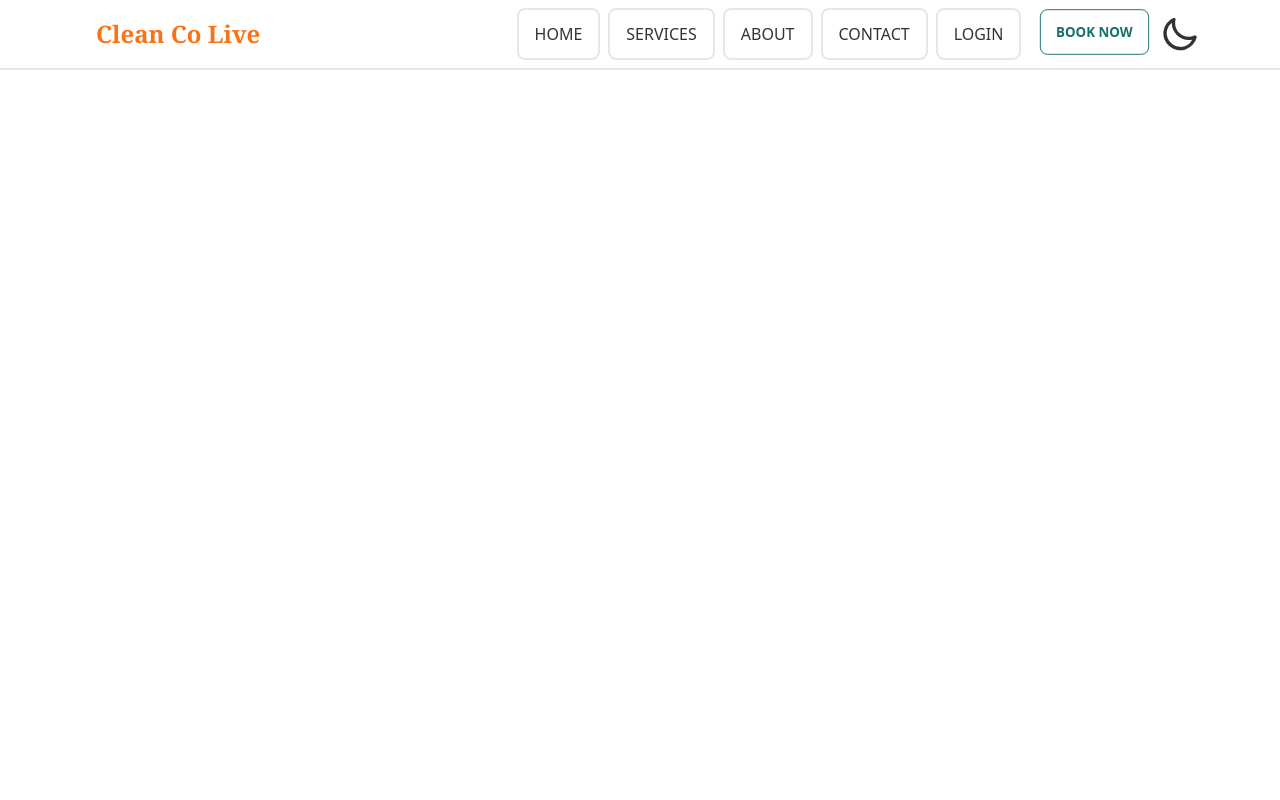
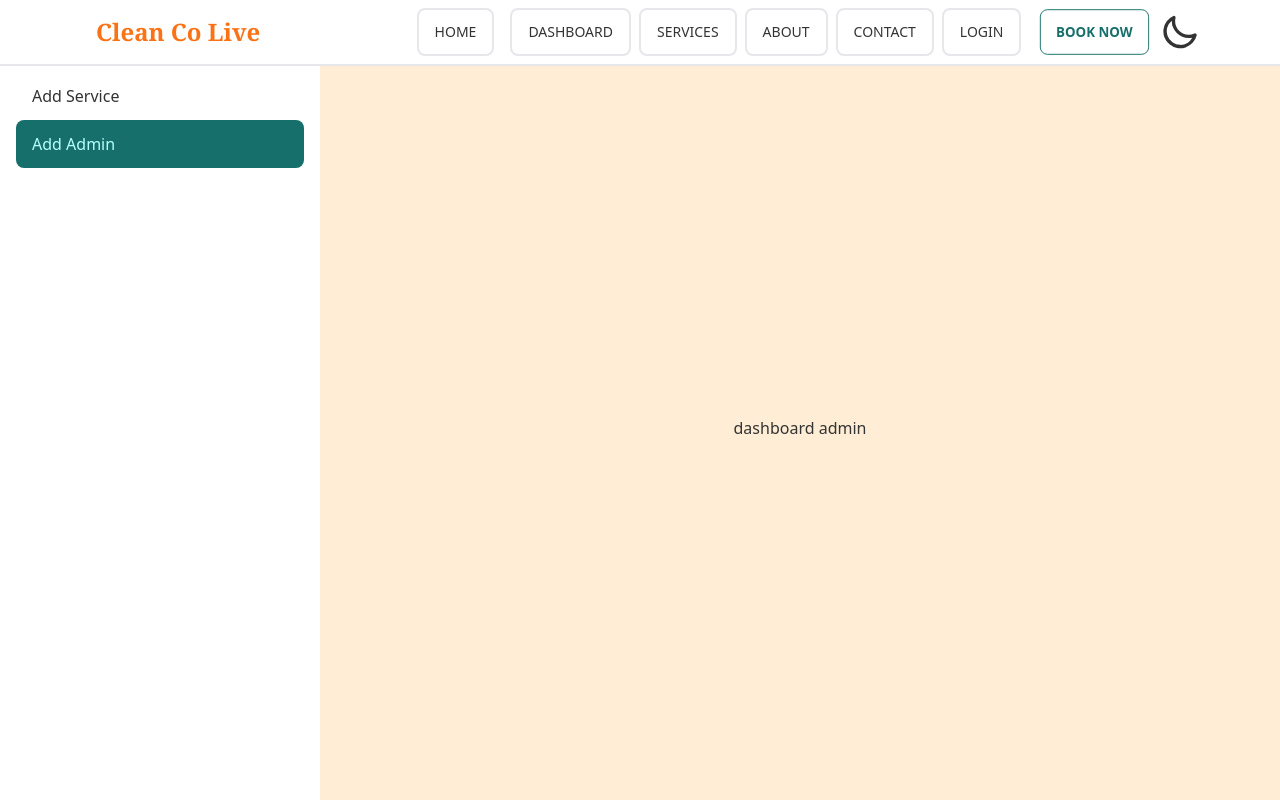
Before and after one commit to SantoSaha508/clen-full-project-, a React (Create React App) app: page /dashboard/add-admin in a window 1280 px wide. Built offline with nearby package versions, Linux system fonts and the light colour scheme.

Commit message:
create admin panel'

```diff
--- a/src/App.js
+++ b/src/App.js
@@ -10,6 +10,10 @@
 // import About from './pages/About';
 import PrivateRoute from './authentication/PrivateRoute';
 import { PrivateRoutes } from './routes/PrivateRoutes';
+import AdminRoute from './authentication/AdminRoute';
+import Dashboard from './pages/Dashboard/Dashboard';
+import AddService from './pages/Dashboard/AddService';
+import AddAdmin from './pages/Dashboard/AddAdmin';
 
 
 
@@ -36,6 +40,16 @@
             }
           </Route>
 
+          <Route element={<AdminRoute></AdminRoute>}>
+            <Route path="/dashboard" element={<Dashboard></Dashboard>}>
+
+              <Route path='add-service' element={<AddService></AddService>}></Route>
+
+              <Route path='add-admin' element={<AddAdmin></AddAdmin>}></Route>
+
+            </Route>
+          </Route>
+
         </Routes>
       </Navbar>
 
--- /dev/null
+++ b/src/authentication/AdminRoute.js
@@ -0,0 +1,16 @@
+import React from 'react';
+import { Navigate, Outlet, useLocation } from 'react-router-dom';
+import useAdmin from '../hooks/useAdmin';
+
+const AdminRoute = () => {
+    const location = useLocation();
+    const [admin] = useAdmin();
+
+    if(!admin) {
+        return <Navigate to="/" replace ></Navigate>
+    }
+
+    return <Outlet/>;
+};
+
+export default AdminRoute;
--- a/src/authentication/PrivateRoute.js
+++ b/src/authentication/PrivateRoute.js
@@ -9,7 +9,7 @@
         return <Navigate to="/login" state={{from: location}} replace ></Navigate>
     }
 
-    return Outlet;
+    return <Outlet/>;
 };
 
 export default PrivateRoute;
--- /dev/null
+++ b/src/components/DashboardSidebar.js
@@ -0,0 +1,30 @@
+import React from 'react';
+import { NavLink } from 'react-router-dom';
+
+const DashboardSidebar = ({children}) => {
+    return (
+        <div class="drawer drawer-mobile mt-14 bg-accent">
+            <input id="my-drawer-2" type="checkbox" class="drawer-toggle" />
+            <div class="drawer-content flex flex-col items-center justify-center">
+                {/* <!-- Page content here --> */}
+                {children}
+
+            </div>
+            <div class="drawer-side">
+                <label for="my-drawer-2" class="drawer-overlay"></label>
+                <ul class="menu p-4 overflow-y-auto w-80 bg-base-100 text-base-content">
+                    {/* <!-- Sidebar content here --> */}
+                    <li>
+                        <NavLink to="/dashboard/add-service">Add Service</NavLink>
+                    </li>
+                    <li>
+                        <NavLink to="/dashboard/add-admin">Add Admin</NavLink>
+                    </li>
+                </ul>
+
+            </div>
+        </div>
+    );
+};
+
+export default DashboardSidebar;
--- a/src/components/Navbar.js
+++ b/src/components/Navbar.js
@@ -1,8 +1,11 @@
 import React, { useState } from 'react';
-import { Link, NavLink } from "react-router-dom";
+import { Link, NavLink, useLocation } from "react-router-dom";
+import useAdmin from '../hooks/useAdmin';
 
 const Navbar = ({ children }) => {
     const [dark, setDark] = useState(false);
+    const [admin] = useAdmin();
+    const {pathname} = useLocation();
 
     return (
         <div className="drawer drawer-end" data-theme={dark ? "dark" : "light"}>
@@ -10,6 +13,9 @@
             <div className="drawer-content flex flex-col">
                 {/* <!-- Navbar --> */}
                 <div className="w-full navbar bg-base-100 fixed top-0 z-50 lg:px-20 border-b-2">
+                    {pathname.includes("dashboard") && (<label for="my-drawer-2" tabindex="0" class="btn btn-ghost btn-circle lg:hidden">
+                        <svg xmlns="http://www.w3.org/2000/svg" class="h-5 w-5" fill="none" viewBox="0 0 24 24" stroke="currentColor"><path stroke-linecap="round" stroke-linejoin="round" stroke-width="2" d="M4 6h16M4 12h16M4 18h7" /></svg>
+                    </label>)}
                     <div data-aos="flip-up" className="flex-1 px-2 mx-2 font-serif font-bold text-2xl text-orange-500">Clean Co Live
                     </div>
 
@@ -20,9 +26,11 @@
                     </div>
 
                     <div className="flex-none hidden lg:block">
-                        <ul className=" menu menu-horizontal">
+                        <ul className=" menu menu-horizontal text-sm">
                             {/* <!-- Navbar menu content here --> */}
                             <li><NavLink to="/" className='rounded-lg mx-2 border-2 '>HOME</NavLink></li>
+                            {admin && <li><NavLink to="/dashboard/add-service" className='rounded-lg mx-2 border-2 '>DASHBOARD</NavLink>
+                            </li>}
                             <li><NavLink to="/services" className='rounded-lg border-2'>SERVICES</NavLink>
                             </li>
                             <li><NavLink to="/about" className='rounded-lg  mx-2 border-2'>ABOUT</NavLink></li>
@@ -59,11 +67,13 @@
                 <label htmlFor="my-drawer-3" className="drawer-overlay"></label>
                 <ul className="menu p-4 overflow-y-auto w-80 bg-base-100">
                     {/* <!-- Sidebar content here --> */}
-                    <li><NavLink to="/" >HOME</NavLink></li>
+                    <li><NavLink to="/">HOME</NavLink></li>
+                    {admin && <li className='my-2'><NavLink to="/dashboard">DASHBOARD</NavLink>
+                    </li>}
                     <li><NavLink to="/services" >SERVICES</NavLink></li>
-                    <li><NavLink to="/about" >ABOUT</NavLink></li>
+                    <li className='my-2'><NavLink to="/about" >ABOUT</NavLink></li>
                     <li><NavLink to="/contact" >CONTACT</NavLink></li>
-                    <li><NavLink to="/login" >LOGIN</NavLink></li>
+                    <li className='my-2'><NavLink to="/login" >LOGIN</NavLink></li>
 
 
                     <div tabindex="0" class="collapse collapse-arrow border border-base-300 bg-base-100 rounded-box">
--- /dev/null
+++ b/src/hooks/useAdmin.js
@@ -0,0 +1,9 @@
+import React, { useState } from 'react';
+
+const useAdmin = () => {
+    const [admin, setAdmin] = useState(true);
+
+    return [admin];
+};
+
+export default useAdmin;
--- /dev/null
+++ b/src/pages/Dashboard/AddAdmin.js
@@ -0,0 +1,11 @@
+import React from 'react';
+
+const AddAdmin = () => {
+    return (
+        <div>
+            <h2>dashboard admin</h2>
+        </div>
+    );
+};
+
+export default AddAdmin;
--- /dev/null
+++ b/src/pages/Dashboard/AddService.js
@@ -0,0 +1,11 @@
+import React from 'react';
+
+const AddService = () => {
+    return (
+        <div>
+            <h3>this is admin service.</h3>
+        </div>
+    );
+};
+
+export default AddService;
--- /dev/null
+++ b/src/pages/Dashboard/Dashboard.js
@@ -0,0 +1,13 @@
+import React from 'react';
+import DashboardSidebar from '../../components/DashboardSidebar';
+import {Outlet} from 'react-router-dom';
+
+const Dashboard = () => {
+    return (
+        <DashboardSidebar>
+            <Outlet></Outlet>
+        </DashboardSidebar>
+    );
+};
+
+export default Dashboard;
--- a/src/pages/Login.js
+++ b/src/pages/Login.js
@@ -26,7 +26,7 @@
                         </label>
                     </div>
                     <div class="form-control mt-6">
-                        <button class="btn bg-teal-700">Login</button>
+                        <button class="btn bg-emerald-700 text-white">Login</button>
                     </div>
                     <div className='flex'>
                         <div className='mr-2'>
@@ -39,7 +39,7 @@
 
                     <div class="divider">OR</div>
 
-                    <button class="btn btn-wide bg-gray-700">
+                    <button class="btn glass hover:btn-primary">
                         <img width={80} src={google} alt="" />
                     </button>
                 </div>
--- a/src/routes/PrivateRoutes.js
+++ b/src/routes/PrivateRoutes.js
@@ -4,7 +4,6 @@
 export const PrivateRoutes = [
 
     { path: "/about", name: "About", Component: About },
-
     { path: "/services", name: "Services", Component: Services },
 
 ];
--- a/src/routes/publicRoute.js
+++ b/src/routes/publicRoute.js
@@ -6,7 +6,6 @@
 
 export const publicRoute = [
     { path: "/", name: "Home", Component: Home },
-
     { path: "/contact", name: "Contact", Component: Contact },
     { path: "/login", name: "Login", Component: Login },
     { path: "/signup", name: "Signup", Component: SignUp }
```
